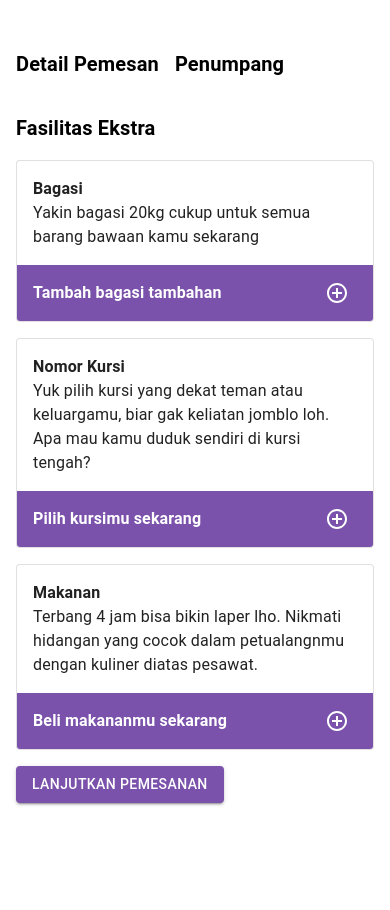
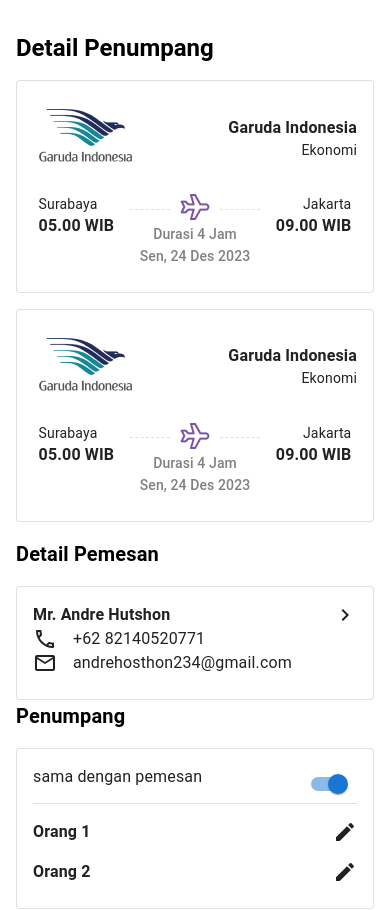
Before and after one commit to Synrgy-Kaboor/full-stack-web, a React (Vite) app: page /detail-penumpang in a window 390 px wide. Shown: the top 910 px of the page. Before the commit the page ends 844 px from the top, so only its background shows below. Built offline with nearby package versions, Linux system fonts and the light colour scheme.

Commit message:
feat: Detail Penumpang - pemesan, penumpang, responsive layout

```diff
--- /dev/null
+++ b/src/pages/DetailPenumpang/DetailPemesan.tsx
@@ -0,0 +1,33 @@
+import { Card, CardContent, Stack, Typography } from '@mui/material';
+import KeyboardArrowRightIcon from '@mui/icons-material/KeyboardArrowRight';
+import LocalPhoneOutlinedIcon from '@mui/icons-material/LocalPhoneOutlined';
+import EmailOutlinedIcon from '@mui/icons-material/EmailOutlined';
+
+export default function DetailPemesan(props: { name: string, phone: string, email: string }) {
+    return (
+        <Card variant="outlined">
+            <CardContent sx={{ p: 2 }}>
+                <Stack direction="row" justifyContent="space-between">
+                    <Stack>
+                        <Typography fontWeight="bold">
+                            {props.name}
+                        </Typography>
+                        <Stack direction="row" spacing={2}>
+                            <LocalPhoneOutlinedIcon/>
+                            <Typography>
+                                {props.phone}
+                            </Typography>
+                        </Stack>
+                        <Stack direction="row" spacing={2}>
+                            <EmailOutlinedIcon/>
+                            <Typography>
+                                {props.email}
+                            </Typography>
+                        </Stack>
+                    </Stack>
+                    <KeyboardArrowRightIcon/>
+                </Stack>
+            </CardContent>
+        </Card>
+    )
+}
--- a/src/pages/DetailPenumpang/DetailPenumpang.tsx
+++ b/src/pages/DetailPenumpang/DetailPenumpang.tsx
@@ -1,24 +1,51 @@
-import { Button, Container, Grid, Stack, Typography } from '@mui/material';
+import { Box, Button, Container, Grid, Stack, Typography, useMediaQuery, useTheme } from '@mui/material';
 import ExtraFacilityCard from '../../components/ui/ExtraFacilityCard';
+import DetailPemesan from './DetailPemesan';
+import Penumpang from './Penumpang';
+import { FlightDetailCard } from '../../components/ui';
 
 export default function DetailPenumpang() {
+    const theme = useTheme();
+    const isSmallScreen = useMediaQuery(theme.breakpoints.down('md'));
+
     return(
         <Container sx={{ paddingBlock: '2rem' }}>
+            <Typography variant="h5" fontWeight="bold">
+                Detail Penumpang
+            </Typography>
             <Grid container mt={0} spacing={2}>
+                {/* Detail Penerbangan */}
+                <Grid item xs={12} md={6} order={{ xs: 0, md: 1 }}>
+                    <Stack spacing={2}>
+                        <FlightDetailCard/>
+                        <FlightDetailCard/>
+                        {!isSmallScreen &&
+                            <Button
+                                variant="contained"
+                                sx={{ backgroundColor: '#7B52AB', width: '100%' }}
+                            >
+                                Lanjutkan Pemesanan
+                            </Button>
+                        }
+                    </Stack>
+                </Grid>
+                <Grid item xs={12} md={6} order={{ xs: 1, md: 0 }}>
                     {/* Detail Pemesan */}
-                <Grid item>
+                    <Box>
                         <Typography variant="h6" mb={2} fontWeight={'bold'}>
                             Detail Pemesan
                         </Typography>
-                </Grid>
+                        <DetailPemesan name="Mr. Andre Hutshon" phone="+62 82140520771" email="andrehosthon234@gmail.com"/>
+                    </Box>
                     {/* Penumpang */}
-                <Grid item>
+                    <Box>
                         <Typography variant="h6" mb={2} fontWeight={'bold'}>
                             Penumpang
                         </Typography>
-                </Grid>
+                        <Penumpang penumpang={['Orang 1', 'Orang 2']}/>
+                    </Box>
                     {/* Fasilitas Ekstra */}
-                <Grid item>
+                    <Box>
                         <Typography variant="h6" mb={2} fontWeight={'bold'}>
                             Fasilitas Ekstra
                         </Typography>
@@ -39,15 +66,18 @@
                                 actionText="Beli makananmu sekarang"
                             />
                         </Stack>
+                    </Box>
                 </Grid>
                 {/* Lanjutkan Pemesanan */}
-                <Grid item>
+                <Grid item xs={12} md={6} order={2}>
+                    {isSmallScreen &&
                         <Button
                             variant="contained"
                             sx={{ backgroundColor: '#7B52AB', width: '100%' }}
                         >
                             Lanjutkan Pemesanan
                         </Button>
+                    }
                 </Grid>
             </Grid>
         </Container>
--- /dev/null
+++ b/src/pages/DetailPenumpang/Penumpang.tsx
@@ -0,0 +1,36 @@
+import { Card, CardContent, Divider, Stack, Switch, Typography } from '@mui/material';
+import EditIcon from '@mui/icons-material/Edit';
+
+export default function Penumpang(props: { penumpang: string[] }) {
+    return (
+        <Card variant="outlined">
+            <CardContent sx={{ p: 2 }}>
+                <Stack direction="row" justifyContent="space-between">
+                    <Typography>
+                        sama dengan pemesan
+                    </Typography>
+                    <Switch defaultChecked/>
+                </Stack>
+                <Divider/>
+                <Stack>
+                    {
+                        props.penumpang.map((p) => {
+                            return <PenumpangRow name={p}/>
+                        })
+                    }
+                </Stack>
+            </CardContent>
+        </Card>
+    );
+}
+
+function PenumpangRow(props: { name: string }) {
+    return(
+        <Stack direction="row" justifyContent="space-between" sx={{ pt: 2 }}>
+            <Typography fontWeight={'bold'}>
+                {props.name}
+            </Typography>
+            <EditIcon/>
+        </Stack>
+    );
+}
```
Lines whose indentation alone changed are shown as unchanged.
